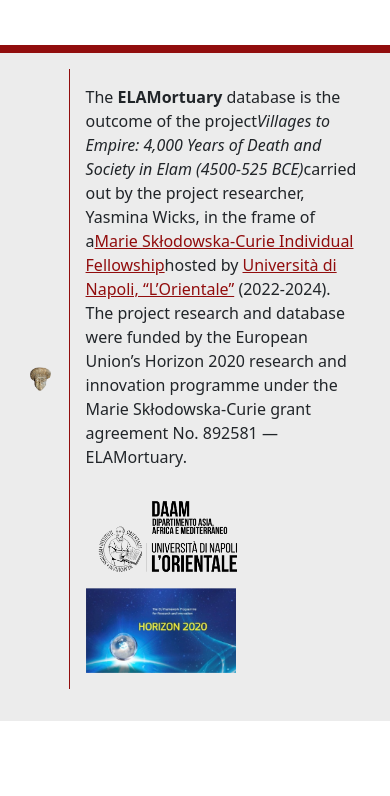
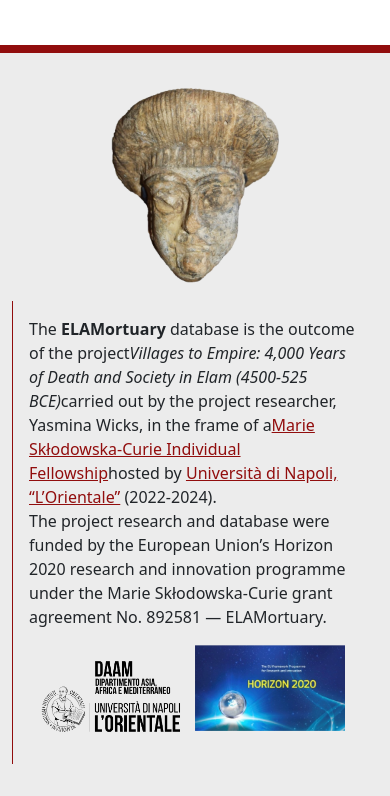
Before and after one commit to lad-sapienza/elamortuary, a Gatsby site: page / in a window 390 px wide. Shown: the part 2972-3768 px from the top of the page. Before the commit the page ends 3693 px from the top, so only its background shows below. Built offline with nearby package versions, Linux system fonts and the light colour scheme; Gatsby itself is replaced by a stand-in of ours.

Commit message:
footer optimisation

```diff
--- a/src/components/footer.js
+++ b/src/components/footer.js
@@ -7,8 +7,8 @@
   return (
     <footer>
       <Container>
-        <div className="d-flex flex-row align-items-center mb-3">
-          <div className="p-3">
+        <div className="d-md-flex flex-row align-items-center mb-3">
+          <div className="p-3 text-center">
             <Link to="/">
               <StaticImage
                 src="../images/elamortuary-logo.png"
```
